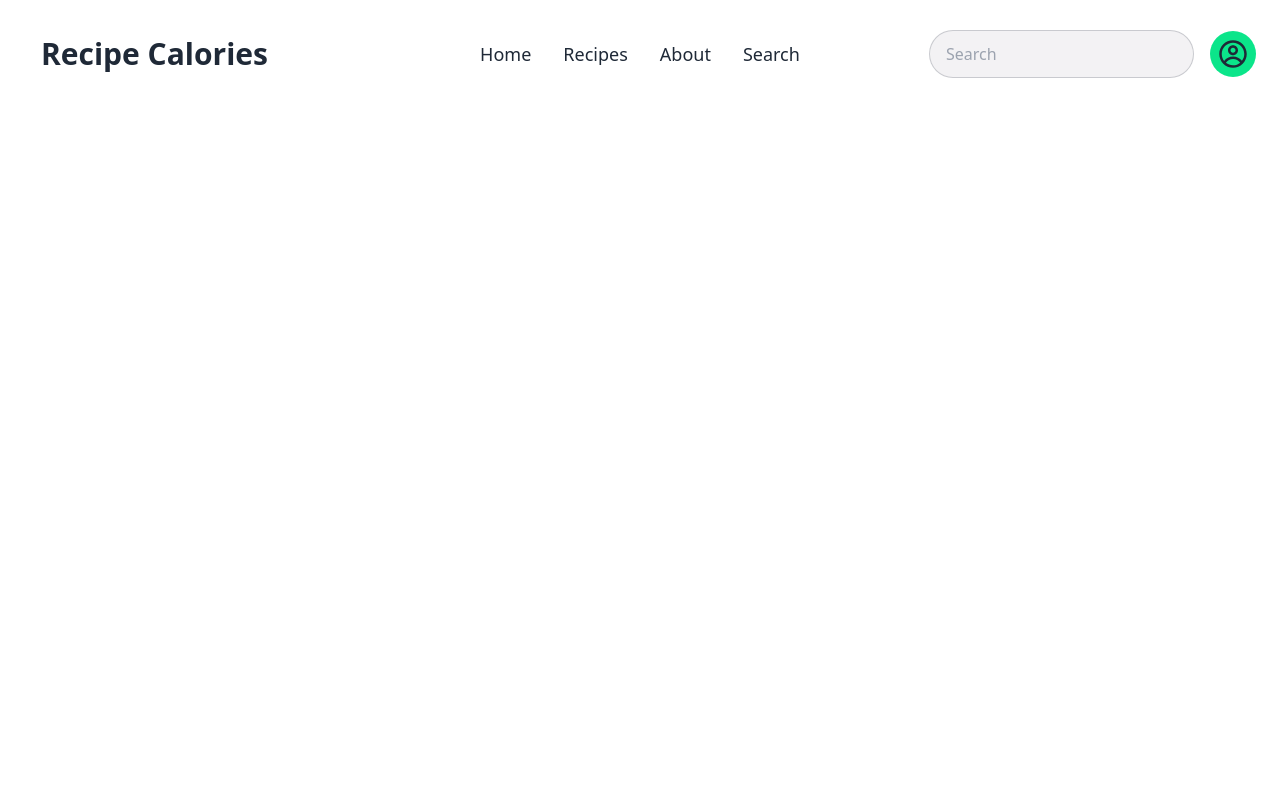
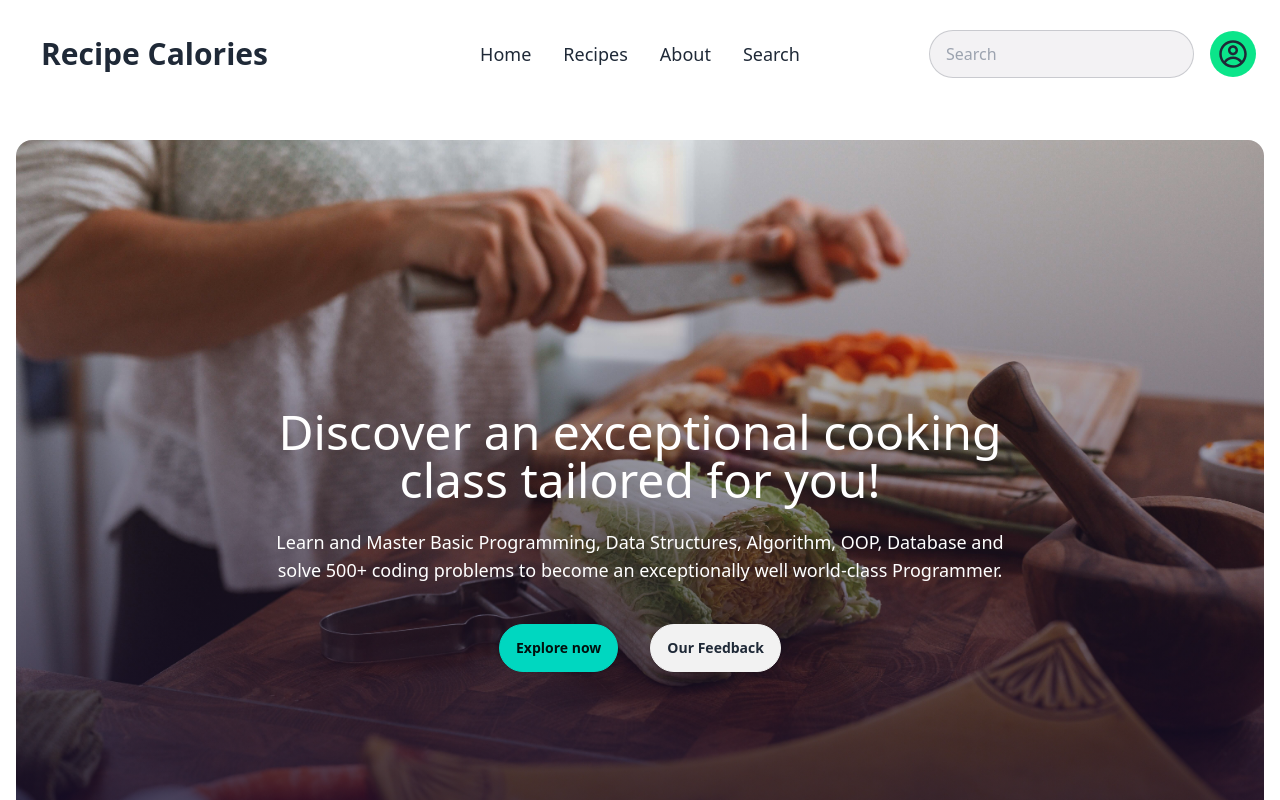
Before and after one commit to arifraj9911/chef-table, a React (Vite) app: page / in a window 1280 px wide. Shown: the top 800 px of the page. Built offline with nearby package versions, Linux system fonts and the light colour scheme.

Commit message:
banner added

```diff
--- /dev/null
+++ b/src/components/Banner/Banner.jsx
@@ -0,0 +1,30 @@
+import banner from "../../assets/Images/banner.jpg";
+const Banner = () => {
+  return (
+    <div
+      style={{
+        backgroundImage: `linear-gradient(0.00deg, rgba(21, 11, 43, 0.9),rgba(21, 11, 43, 0) 100%),url(${banner})`,
+        height: "100vh",
+        backgroundPosition: "center",
+        backgroundRepeat: "no-repeat",
+        backgroundSize: "cover",
+      }}
+      className="rounded-2xl text-white flex flex-col items-center justify-center text-center"
+    >
+      <h1 className="text-5xl w-3/5">
+        Discover an exceptional cooking class tailored for you!
+      </h1>
+      <p className="text-lg font-normal w-3/5 mt-6 mb-10">
+        Learn and Master Basic Programming, Data Structures, Algorithm, OOP,
+        Database and solve 500+ coding problems to become an exceptionally well
+        world-class Programmer.
+      </p>
+      <div className="flex gap-8">
+        <button className="btn btn-accent rounded-[50px]">Explore now</button>
+        <button className="btn rounded-[50px]">Our Feedback</button>
+      </div>
+    </div>
+  );
+};
+
+export default Banner;
--- a/src/components/Header/Header.jsx
+++ b/src/components/Header/Header.jsx
@@ -1,12 +1,19 @@
 import { CgProfile } from "react-icons/cg";
+import Banner from "../Banner/Banner";
 
 const Header = () => {
   return (
     <header>
+        {/* navbar */}
+      <nav className="mb-12">
         <div className="navbar bg-base-100">
           <div className="navbar-start">
             <div className="dropdown">
-            <div tabIndex={0} role="button" className="btn btn-ghost lg:hidden">
+              <div
+                tabIndex={0}
+                role="button"
+                className="btn btn-ghost lg:hidden"
+              >
                 <svg
                   xmlns="http://www.w3.org/2000/svg"
                   className="h-5 w-5"
@@ -71,7 +78,11 @@ const Header = () => {
             </div>
           </div>
         </div>
+      </nav>
+      {/* Banner */}
+      <Banner></Banner>
     </header>
+
   );
 };
 
```
Also changed, not shown: src/assets/Images/banner.jpg (added). Lines whose indentation alone changed are shown as unchanged.
